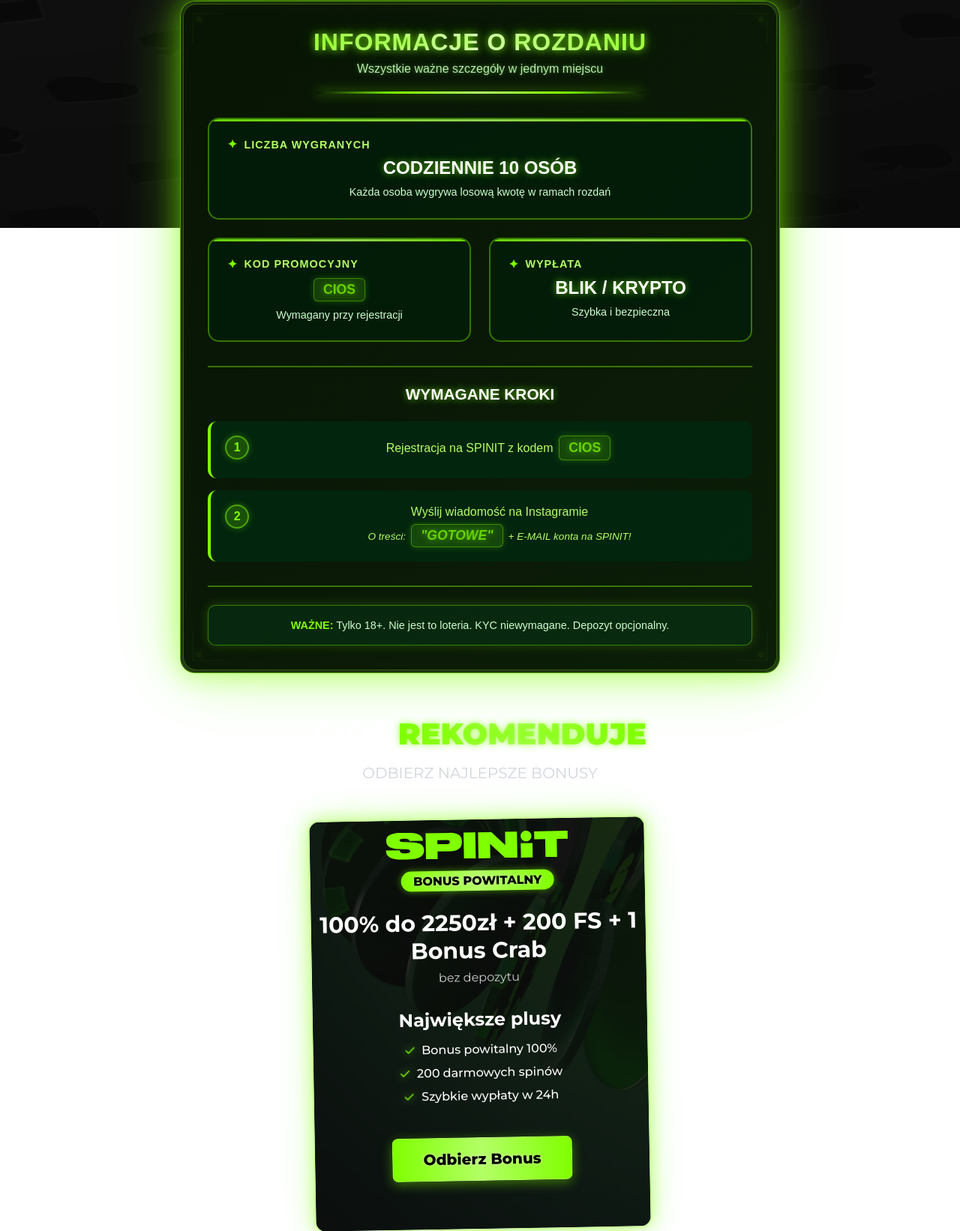
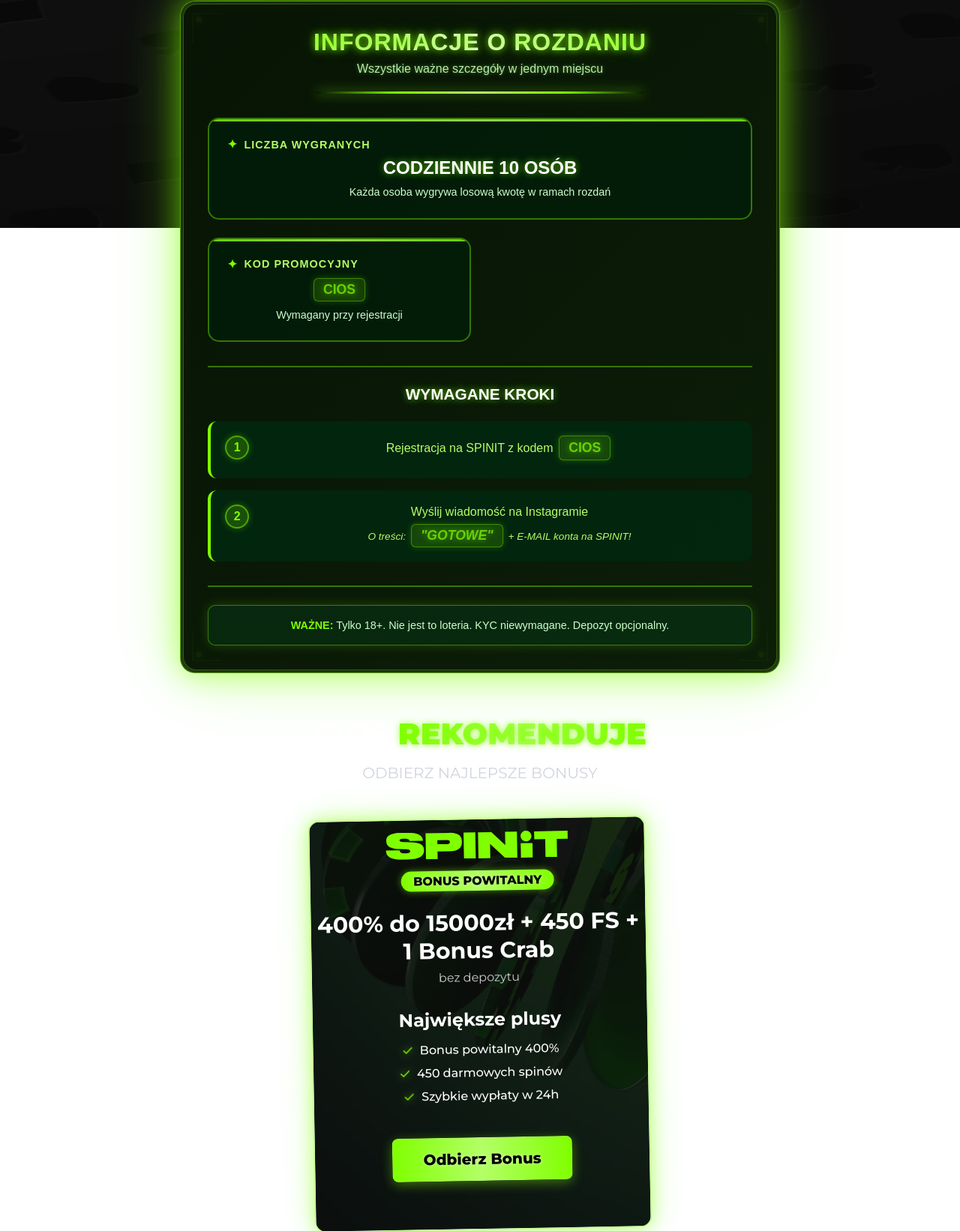
Before and after one commit to czvpionczvpion-max/SPINIT, a plain HTML site: page index.html in a window 1280 px wide. Shown: the part 496-2138 px from the top of the page at 75% size. Drawn offline with Linux system fonts and the light colour scheme; a web font is replaced by a local one.

Commit message:
Add files via upload

```diff
--- a/index.html
+++ b/index.html
@@ -2031,11 +2031,6 @@
                             <div class="info-description-neon">Wymagany przy rejestracji</div>
                         </div>
 
-                        <div class="info-item-neon">
-                            <div class="info-label-neon">WYPŁATA</div>
-                            <div class="info-value-neon">BLIK / KRYPTO</div>
-                            <div class="info-description-neon">Szybka i bezpieczna</div>
-                        </div>
                     </div>
 
                     <!-- Sekcja wymagań -->
@@ -2090,7 +2085,7 @@
                             <div class="bonus-badge" >
                                 <span>BONUS POWITALNY</span>
                             </div>
-                           <h4>100% do 2250zł + 200 FS + 1 Bonus Crab</h4>
+                           <h4>400% do 15000zł + 450 FS + 1 Bonus Crab</h4>
                             <p>bez depozytu</p>
                             <div class="pros-section">
                                 <h5 class="pros-title">
@@ -2101,13 +2096,13 @@
                                         <svg xmlns="http://www.w3.org/2000/svg" width="16" height="16" viewBox="0 0 24 24" fill="none" stroke="currentColor" stroke-width="2" stroke-linecap="round" stroke-linejoin="round">
                                             <path d="M20 6 9 17l-5-5"></path>
                                         </svg>
-                                        <span>Bonus powitalny 100%</span>
+                                        <span>Bonus powitalny 400%</span>
                                     </li>
                                     <li>
                                         <svg xmlns="http://www.w3.org/2000/svg" width="16" height="16" viewBox="0 0 24 24" fill="none" stroke="currentColor" stroke-width="2" stroke-linecap="round" stroke-linejoin="round">
                                             <path d="M20 6 9 17l-5-5"></path>
                                         </svg>
-                                        <span>200 darmowych spinów</span>
+                                        <span>450 darmowych spinów</span>
                                     </li>
                                     <li>
                                         <svg xmlns="http://www.w3.org/2000/svg" width="16" height="16" viewBox="0 0 24 24" fill="none" stroke="currentColor" stroke-width="2" stroke-linecap="round" stroke-linejoin="round">
```
